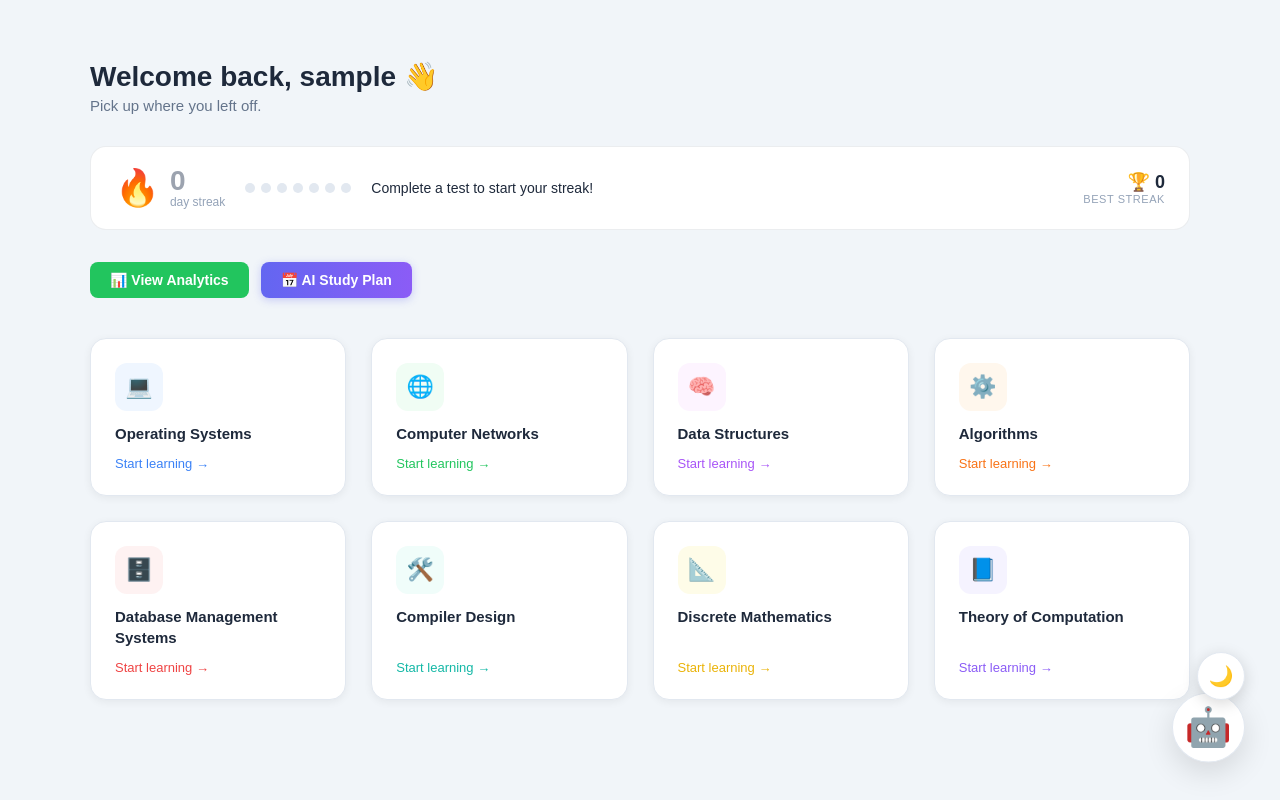
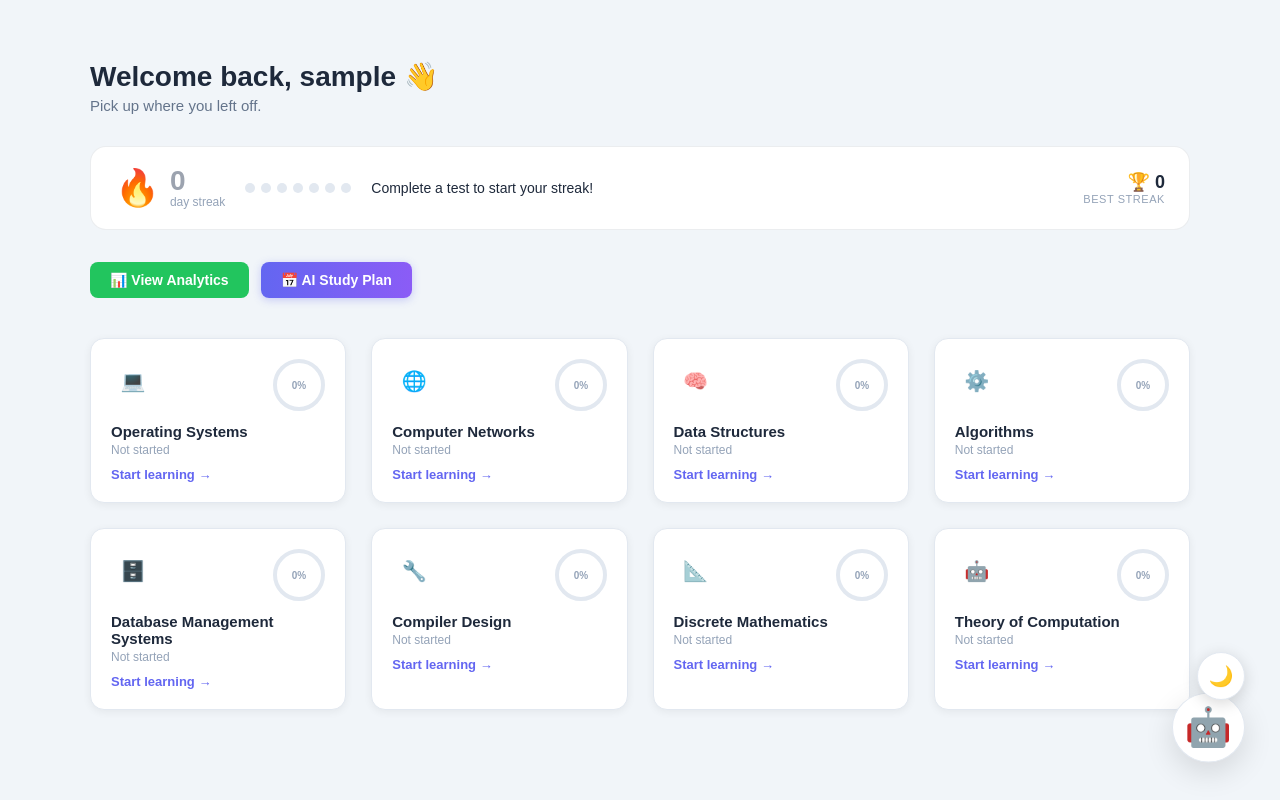
Before and after one commit to Dhruvgupta0908/ai-edtech-platform, a React app in the folder frontend/: page /dashboard in a window 1280 px wide. Built offline with nearby package versions, Linux system fonts and the light colour scheme; no server answers; sample sign-in values are in the browser's storage; the HTML template or start-up script is replaced by a standard one.

Commit message:
updating changes

```diff
--- a/frontend/src/components/SubjectCard.jsx
+++ b/frontend/src/components/SubjectCard.jsx
@@ -1,88 +1,80 @@
 // frontend/src/components/SubjectCard.jsx
-// FIXED — uses CSS variables for background and text so dark mode works correctly.
-// The icon circle background is darkened in dark mode via useDarkMode hook.
+// UPGRADED — shows circular progress ring + avg score bar on each subject card
 
 import { useNavigate } from "react-router-dom";
-import useDarkMode from "../hooks/useDarkMode";
+import { useEffect, useState } from "react";
+import axios from "axios";
+import { authHeader } from "../utils/auth";
 
-function SubjectCard({ subjectKey, title, icon }) {
-  const navigate      = useNavigate();
-  const { isDark }    = useDarkMode();
+const BASE_URL = import.meta.env.VITE_API_URL || "http://localhost:5000";
 
-  const colors = {
-    "operating-systems":     { bgLight: "#eff6ff", bgDark: "#1e2d4a", accent: "#3b82f6" },
-    "computer-networks":     { bgLight: "#f0fdf4", bgDark: "#0d2d1a", accent: "#22c55e" },
-    "data-structures":       { bgLight: "#fdf4ff", bgDark: "#2a1040", accent: "#a855f7" },
-    "algorithms":            { bgLight: "#fff7ed", bgDark: "#2d1f0a", accent: "#f97316" },
-    "dbms":                  { bgLight: "#fef2f2", bgDark: "#2d1010", accent: "#ef4444" },
-    "compiler-design":       { bgLight: "#f0fdfa", bgDark: "#0a2d28", accent: "#14b8a6" },
-    "discrete-mathematics":  { bgLight: "#fefce8", bgDark: "#2d2a05", accent: "#eab308" },
-    "theory-of-computation": { bgLight: "#f5f3ff", bgDark: "#1e1040", accent: "#8b5cf6" },
-  };
+function ProgressRing({ percent, size = 52, stroke = 4, color }) {
+  const radius       = (size - stroke) / 2;
+  const circumference = 2 * Math.PI * radius;
+  const offset       = circumference - (percent / 100) * circumference;
+  return (
+    <svg width={size} height={size} style={{ transform: "rotate(-90deg)", flexShrink: 0 }}>
+      <circle cx={size/2} cy={size/2} r={radius} fill="none" stroke="var(--border-color)" strokeWidth={stroke} />
+      <circle cx={size/2} cy={size/2} r={radius} fill="none" stroke={color} strokeWidth={stroke}
+        strokeDasharray={circumference} strokeDashoffset={offset} strokeLinecap="round"
+        style={{ transition: "stroke-dashoffset 0.6s ease" }} />
+      <text x={size/2} y={size/2} textAnchor="middle" dominantBaseline="central"
+        style={{ transform: `rotate(90deg)`, transformOrigin: `${size/2}px ${size/2}px` }}
+        fontSize="10" fontWeight="700" fill={color}>{percent}%</text>
+    </svg>
+  );
+}
 
-  const theme  = colors[subjectKey] || { bgLight: "#f8fafc", bgDark: "#1e293b", accent: "#64748b" };
-  const iconBg = isDark ? theme.bgDark : theme.bgLight;
+const SUBJECT_EMOJI = {
+  "operating-systems": "💻", "computer-networks": "🌐",
+  "data-structures": "🧠", "algorithms": "⚙️",
+  "dbms": "🗄️", "compiler-design": "🔧",
+  "discrete-mathematics": "📐", "theory-of-computation": "🤖",
+};
+
+export default function SubjectCard({ subjectKey, title }) {
+  const navigate = useNavigate();
+  const [prog, setProg] = useState({ attempted: 0, total: 10, avgScore: 0 });
+
+  useEffect(() => {
+    axios.get(`${BASE_URL}/api/analytics`, { headers: authHeader() })
+      .then(res => {
+        const list = res.data.topics?.[subjectKey] || [];
+        const avg  = list.length === 0 ? 0 : Math.round(list.reduce((s, t) => s + t.score, 0) / list.length);
+        setProg({ attempted: list.length, total: 10, avgScore: avg });
+      }).catch(() => {});
+  }, [subjectKey]);
+
+  const pct   = Math.round((prog.attempted / prog.total) * 100);
+  const color = prog.avgScore >= 70 ? "#22c55e" : prog.avgScore >= 40 ? "#f59e0b" : prog.attempted > 0 ? "#ef4444" : "#94a3b8";
+  const label = prog.attempted === 0 ? "Not started" : prog.attempted === prog.total ? "✓ Completed" : `${prog.attempted}/${prog.total} topics done`;
 
   return (
-    <div
-      onClick={() => navigate(`/subject/${subjectKey}`)}
-      style={{
-        background:    "var(--bg-card)",
-        borderRadius:  "16px",
-        padding:       "24px",
-        cursor:        "pointer",
-        border:        "1px solid var(--border-color)",
-        boxShadow:     "var(--shadow-sm)",
-        transition:    "transform 0.2s, box-shadow 0.2s",
-        display:       "flex",
-        flexDirection: "column",
-        gap:           "12px",
-      }}
-      onMouseEnter={e => {
-        e.currentTarget.style.transform = "translateY(-4px)";
-        e.currentTarget.style.boxShadow = "var(--shadow-lg)";
-      }}
-      onMouseLeave={e => {
-        e.currentTarget.style.transform = "translateY(0)";
-        e.currentTarget.style.boxShadow = "var(--shadow-sm)";
-      }}
-    >
-      {/* Icon circle */}
-      <div style={{
-        width:          "48px",
-        height:         "48px",
-        borderRadius:   "12px",
-        background:     iconBg,
-        display:        "flex",
-        alignItems:     "center",
-        justifyContent: "center",
-        fontSize:       "22px",
-      }}>
-        {icon}
+    <div onClick={() => navigate(`/subject/${subjectKey}`)}
+      style={{ background: "var(--bg-card)", borderRadius: "14px", padding: "20px", border: "1px solid var(--border-color)", cursor: "pointer", transition: "all 0.2s", boxShadow: "var(--shadow-sm)" }}
+      onMouseEnter={e => { e.currentTarget.style.transform = "translateY(-3px)"; e.currentTarget.style.boxShadow = "0 8px 24px rgba(0,0,0,0.12)"; }}
+      onMouseLeave={e => { e.currentTarget.style.transform = "translateY(0)"; e.currentTarget.style.boxShadow = "var(--shadow-sm)"; }}>
+
+      <div style={{ display: "flex", justifyContent: "space-between", alignItems: "flex-start", marginBottom: "12px" }}>
+        <div style={{ width: "44px", height: "44px", borderRadius: "10px", background: "var(--bg-secondary)", display: "flex", alignItems: "center", justifyContent: "center", fontSize: "20px" }}>
+          {SUBJECT_EMOJI[subjectKey] || "📚"}
+        </div>
+        <ProgressRing percent={pct} color={color} />
       </div>
 
-      {/* Title */}
-      <h3 style={{
-        margin:     0,
-        fontSize:   "15px",
-        fontWeight: 600,
-        color:      "var(--text-primary)",   /* ← was hardcoded #111827 */
-        lineHeight: 1.4,
-      }}>
-        {title}
-      </h3>
+      <p style={{ margin: "0 0 3px", fontSize: "15px", fontWeight: 700, color: "var(--text-primary)" }}>{title}</p>
+      <p style={{ margin: "0 0 10px", fontSize: "12px", color: "var(--text-muted)" }}>{label}</p>
 
-      {/* Start link */}
-      <span style={{
-        fontSize:  "13px",
-        fontWeight: 500,
-        color:      theme.accent,
-        marginTop:  "auto",
-      }}>
-        Start learning →
-      </span>
+      {prog.attempted > 0 ? (
+        <div>
+          <div style={{ height: "4px", background: "var(--border-color)", borderRadius: "4px", overflow: "hidden" }}>
+            <div style={{ height: "100%", width: `${prog.avgScore}%`, background: color, borderRadius: "4px", transition: "width 0.6s" }} />
+          </div>
+          <p style={{ margin: "4px 0 0", fontSize: "11px", color: "var(--text-muted)" }}>avg score {prog.avgScore}%</p>
+        </div>
+      ) : (
+        <p style={{ margin: 0, fontSize: "13px", color: "#6366f1", fontWeight: 600 }}>Start learning →</p>
+      )}
     </div>
   );
 }
-
-export default SubjectCard;
```
Also changed, not shown: frontend/src/components/AISummaryBox.jsx (added, +88 -0 lines), 1 other file (tests, documents, lock files or other folders).
